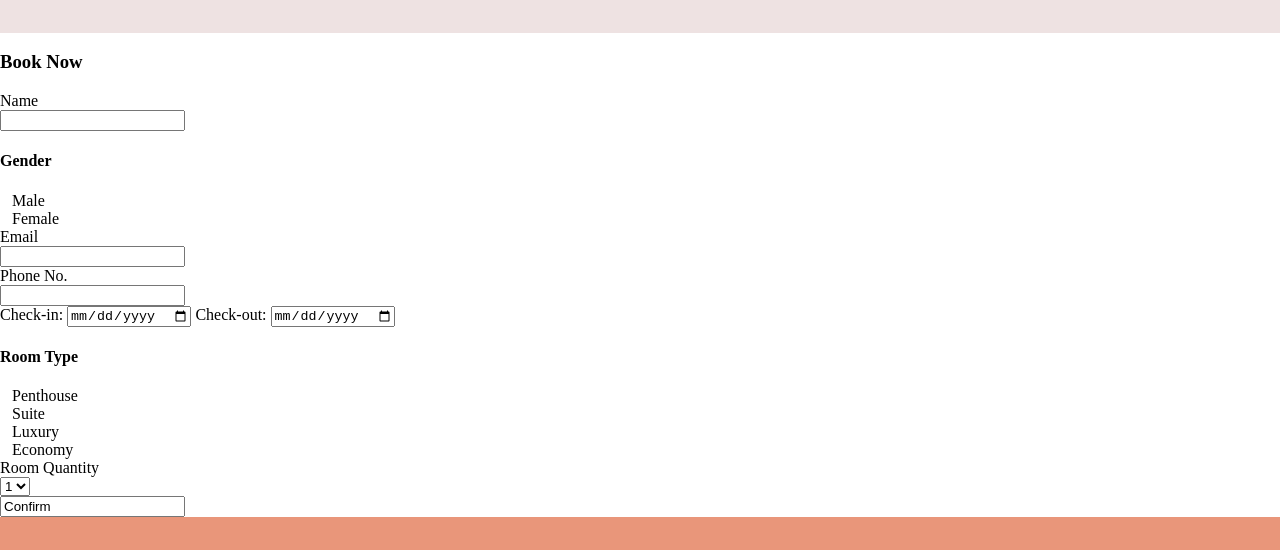
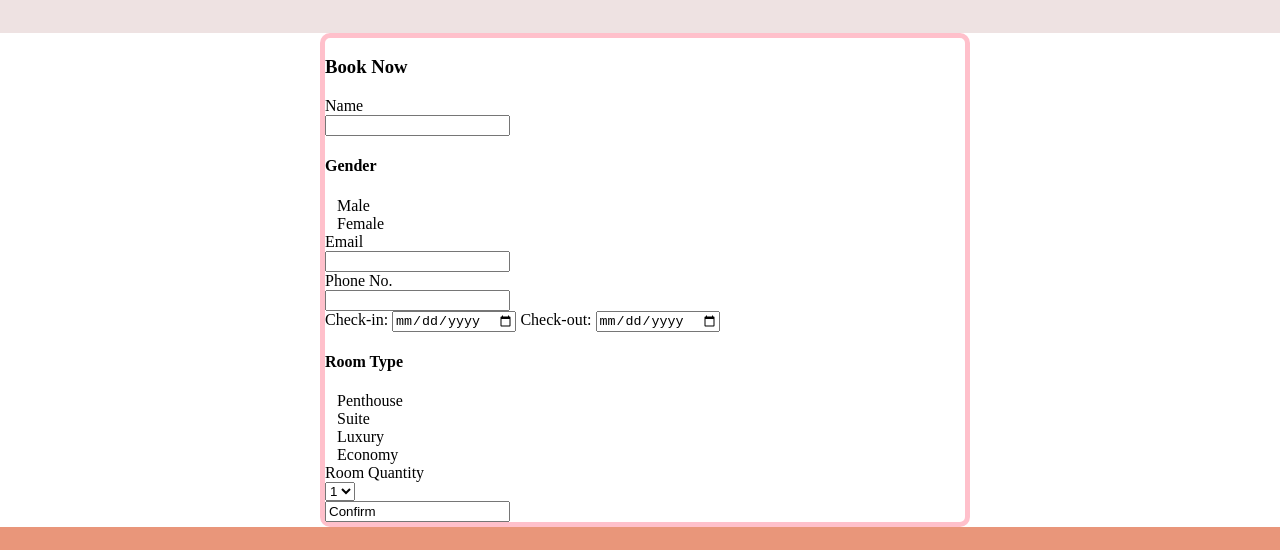
Before and after one commit to Abdullah-Gohar/DB_Project, a plain HTML site: page bookNow.html in a window 1280 px wide. Shown: the part 113-663 px from the top of the page. Drawn offline with Linux system fonts and the light colour scheme.

Commit message:
bookNow css

```diff
--- /dev/null
+++ b/bookNow.css
@@ -0,0 +1,7 @@
+.mainDiv{
+    display: block;
+    width: 50%;
+    margin-left: 25%;
+    border: 5px solid pink;
+    border-radius: 10px;
+}
--- a/bookNow.html
+++ b/bookNow.html
@@ -5,6 +5,7 @@
 
 </head>
 <link rel="stylesheet" href="loginstyle.css">
+<link rel="stylesheet" href="bookNow.css">
 <script src="test.js"></script>
 
 <body>
@@ -22,7 +23,7 @@
     <!--form   -->
 
 
-    <div>
+    <div class="mainDiv">
         <div>
             <h3>Book Now</h3>
         </div>
```
